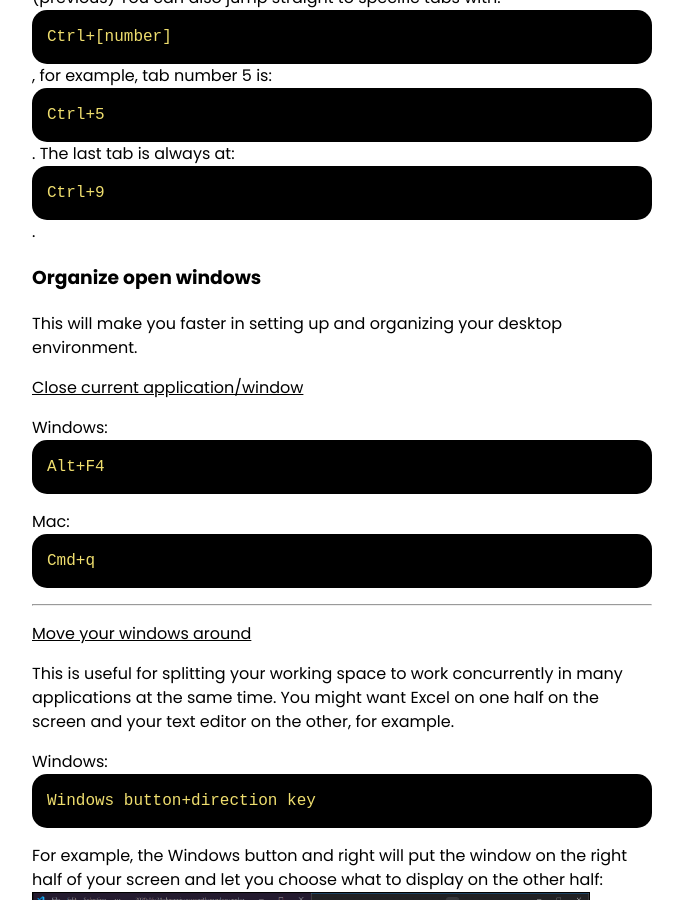
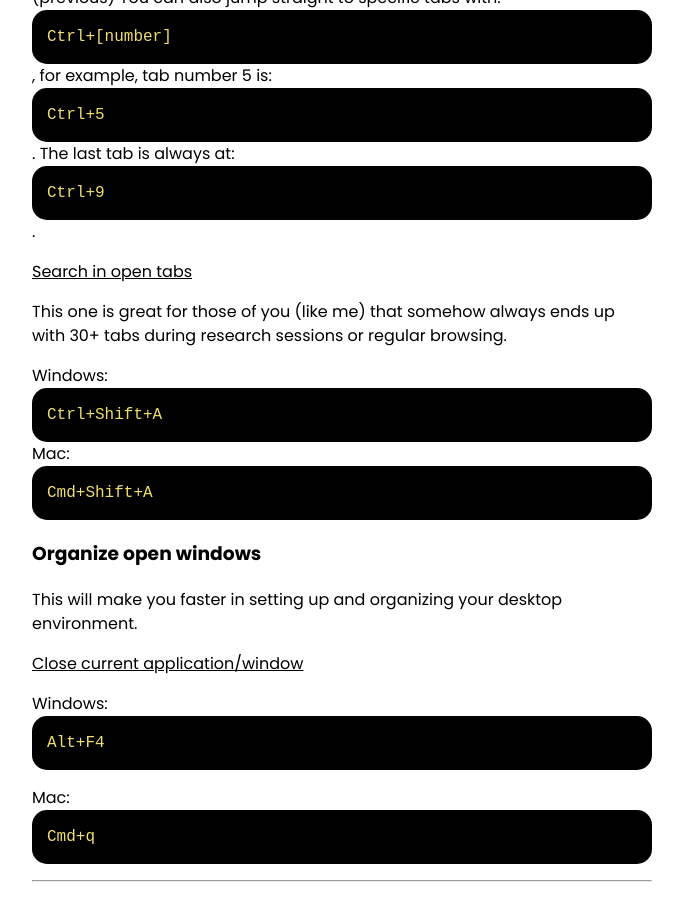
Before and after one commit to leafleaf90/VLblog, a Jekyll site: the page built from _posts/2020-06-28-hotkeys.md, in a window 1280 px wide and 900 px high, scrolled down 2650 px. Shown: the whole window, without its empty margins (298-981 px from the left). Built offline with Jekyll 4.4.1, drawn with Linux system fonts in a browser that asks for light colours; some web fonts are replaced.

Commit message:
hotkeys add one tips

```diff
--- a/_posts/2020-06-28-hotkeys.md
+++ b/_posts/2020-06-28-hotkeys.md
@@ -64,6 +64,12 @@ Mac: `Cmd+Shift+t`
 
 Windows/Mac: `Ctrl+Tab` (next), `Ctrl+Shift+Tab` (previous)
 You can also jump straight to specific tabs with: `Ctrl+[number]`, for example, tab number 5 is: `Ctrl+5`. The last tab is always at: `Ctrl+9`.
+
+<u>Search in open tabs</u>
+
+This one is great for those of you (like me) that somehow always ends up with 30+ tabs during research sessions or regular browsing.
+
+Windows: `Ctrl+Shift+A` Mac: `Cmd+Shift+A`
 
 ### Organize open windows
 
```
